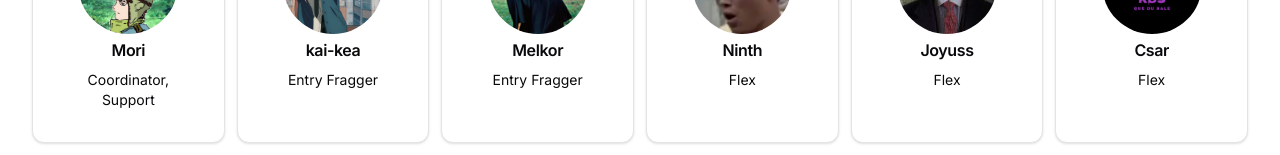
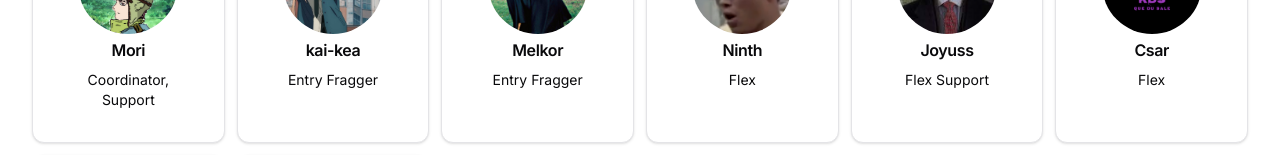
Before and after one commit to lucaschew/mcgill-esports-association, a Next.js app: page /teams/rainbow-six-siege in a window 1280 px wide. Shown: the part 1281-1436 px from the top of the page. Built offline with nearby package versions, Linux system fonts and the light colour scheme.

Commit message:
[Update] R6 team roles

```diff
--- a/app/teams/rainbow-six-siege/page.tsx
+++ b/app/teams/rainbow-six-siege/page.tsx
@@ -111,7 +111,7 @@ export default function RainbowSixSiegePage() {
         />
         <TeamMemberCard
           name="Joyuss"
-          role="Flex"
+          role="Flex Support"
           icon="/rainbow-six-siege/Joyuss.png"
         />
         <TeamMemberCard
```
